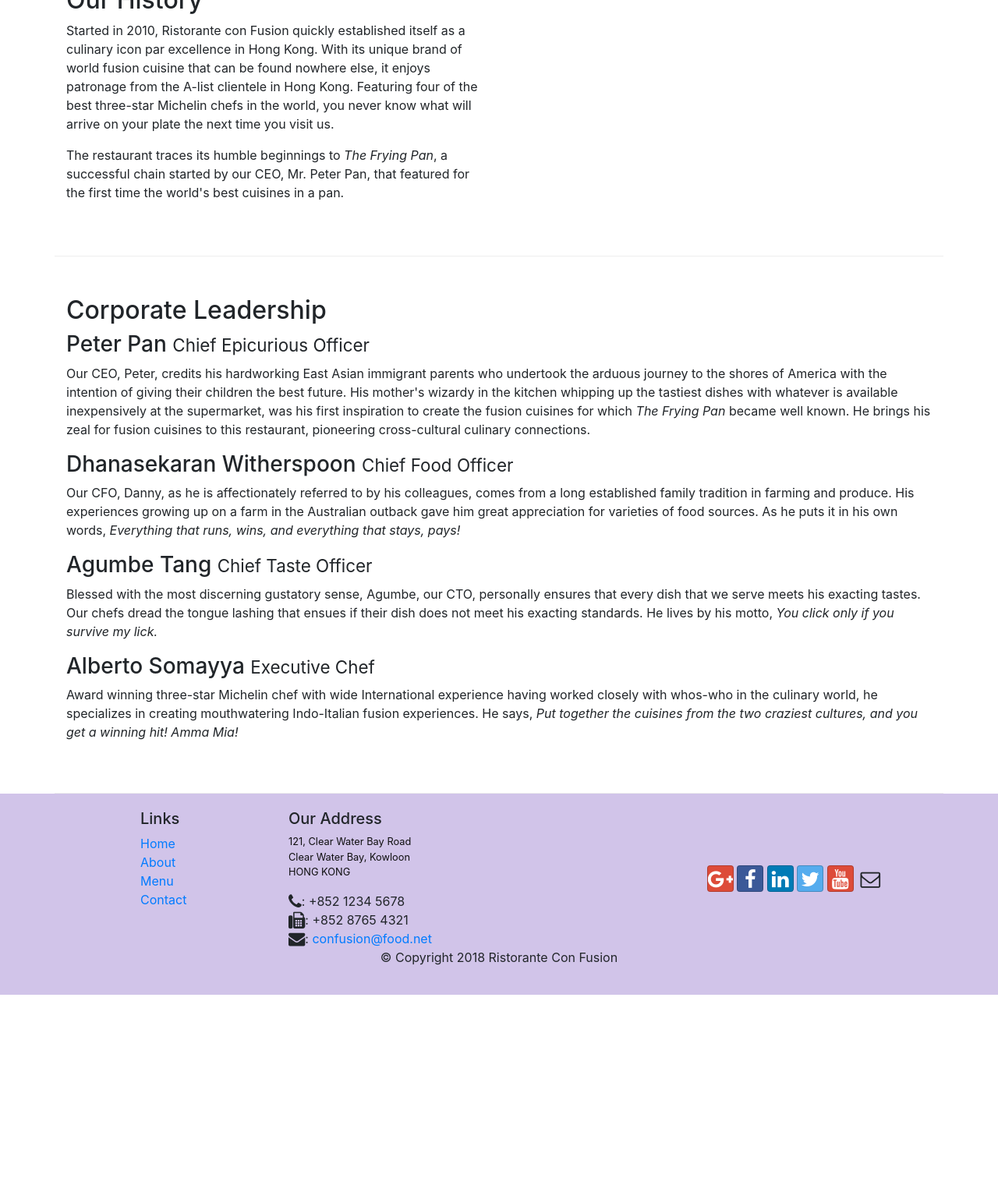
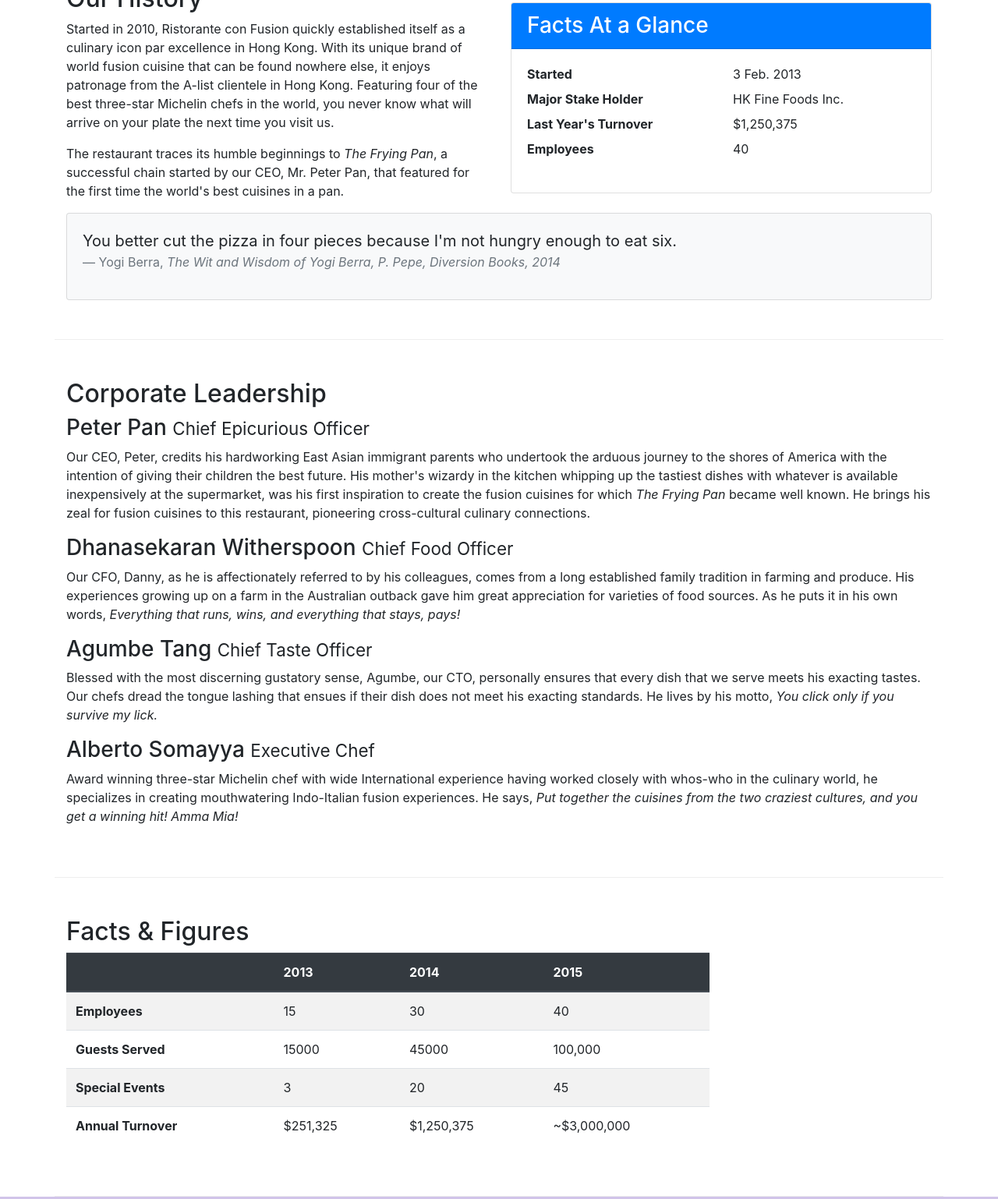
Before and after one commit to vishalpandey-9891/Bootstrap-intro, a website: page aboutus.html in a window 1280 px wide. Shown: the part 556-2094 px from the top of the page at 78% size. Before the commit the page ends 1832 px from the top, so only its background shows below. Drawn offline with nearby package versions, Linux system fonts and the light colour scheme.

Commit message:
Tables and cards

```diff
--- a/aboutus.html
+++ b/aboutus.html
@@ -78,7 +78,6 @@
                <hr>
             </div>
 
-
         </div>
 
         <div class="row row-content align-items-center">
@@ -87,7 +86,39 @@
                 <p>Started in 2010, Ristorante con Fusion quickly established itself as a culinary icon par excellence in Hong Kong. With its unique brand of world fusion cuisine that can be found nowhere else, it enjoys patronage from the A-list clientele in Hong Kong.  Featuring four of the best three-star Michelin chefs in the world, you never know what will arrive on your plate the next time you visit us.</p>
                 <p>The restaurant traces its humble beginnings to <em>The Frying Pan</em>, a successful chain started by our CEO, Mr. Peter Pan, that featured for the first time the world's best cuisines in a pan.</p>
             </div>
-            <div>
+
+            <!-- Bootstrap card -->
+            <div class="col-12 col-sm-6">
+                <div class="card">
+                    <h3 class="card-header bg-primary text-white">Facts At a Glance</h3>
+                    <div class="card-body">
+                        <dl class="row">
+                            <dt class="col-6">Started</dt>
+                            <dd class="col-6">3 Feb. 2013</dd>
+                            <dt class="col-6">Major Stake Holder</dt>
+                            <dd class="col-6">HK Fine Foods Inc.</dd>
+                            <dt class="col-6">Last Year's Turnover</dt>
+                            <dd class="col-6">$1,250,375</dd>
+                            <dt class="col-6">Employees</dt>
+                            <dd class="col-6">40</dd>
+                        </dl>
+                    </div>
+                </div>
+            </div>
+
+
+            <!-- we add a Bootstrap card and include a quotation in the card using the blockquote typography style: -->
+            <div class="col-12">
+                <div class="card card-body bg-light">
+                    <blockquote class="blockquote">
+                        <p class="mb-0">You better cut the pizza in four pieces because
+                            I'm not hungry enough to eat six.</p>
+                        <footer class="blockquote-footer">Yogi Berra,
+                            <cite title="Source Title">The Wit and Wisdom of Yogi Berra,
+                            P. Pepe, Diversion Books, 2014</cite>
+                        </footer>
+                    </blockquote>
+                </div>
             </div>
         </div>
 
@@ -104,7 +135,60 @@
                 <h3>Alberto Somayya <small>Executive Chef</small></h3>
                 <p class="d-none d-sm-block">Award winning three-star Michelin chef with wide International experience having worked closely with whos-who in the culinary world, he specializes in creating mouthwatering Indo-Italian fusion experiences. He says, <em>Put together the cuisines from the two craziest cultures, and you get a winning hit! Amma Mia!</em></p>
             </div>
-       </div>
+        </div>
+            <!-- Adding Bootstrap tables-->
+
+            <div class="row row-content">
+                <div class="col-12 col-sm-9">
+                    <h2>Facts &amp; Figures</h2>
+
+                    <!--  Note the use of table-responsive class to create a
+                         responsive table, and the table-striped and thead-inverse classes for styling the table.  -->
+                    <div class="table-responsive">
+                        <table class="table table-striped">
+                            <thead class="thead-dark">
+                                <tr>
+                                    <th>&nbsp;</th>
+                                    <th>2013</th>
+                                    <th>2014</th>
+                                    <th>2015</th>
+                                </tr>
+                            </thead>
+                            <tbody>
+                                <tr>
+                                    <th>Employees</th>
+                                    <td>15</td>
+                                    <td>30</td>
+                                    <td>40</td>
+                                </tr>
+                                <tr>
+                                    <th>Guests Served</th>
+                                    <td>15000</td>
+                                    <td>45000</td>
+                                    <td>100,000</td>
+                                </tr>
+
+
+                                <tr>
+                                    <th>Special Events</th>
+                                    <td>3</td>
+                                    <td>20</td>
+                                    <td>45</td>
+                                </tr>
+                                <tr>
+                                    <th>Annual Turnover</th>
+                                    <td>$251,325</td>
+                                    <td>$1,250,375</td>
+                                    <td>~$3,000,000</td>
+                                </tr>
+                            </tbody>
+                        </table>
+                    </div>
+                 </div>
+
+</div>
+
+
 
     </div>
 
```
